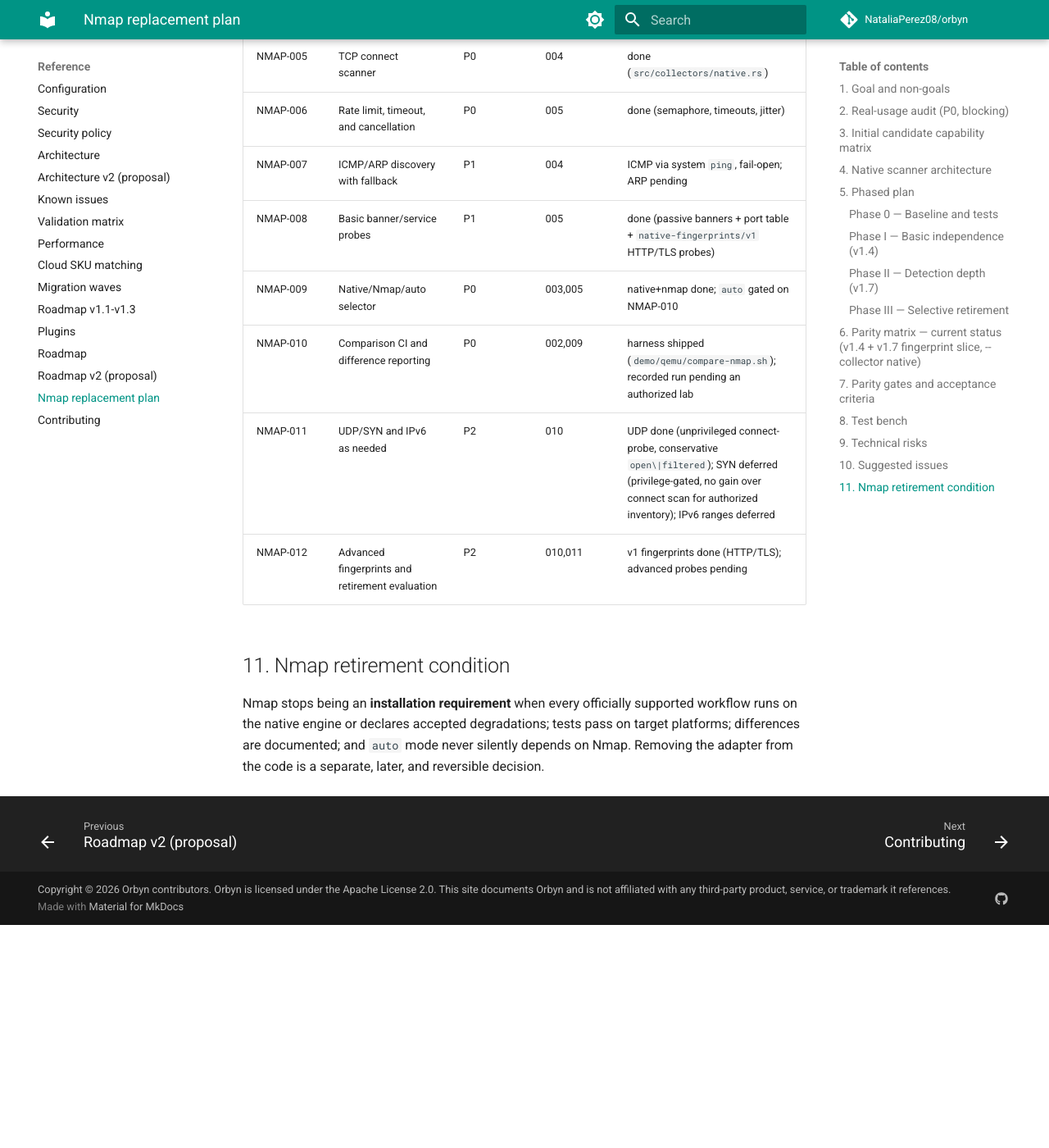
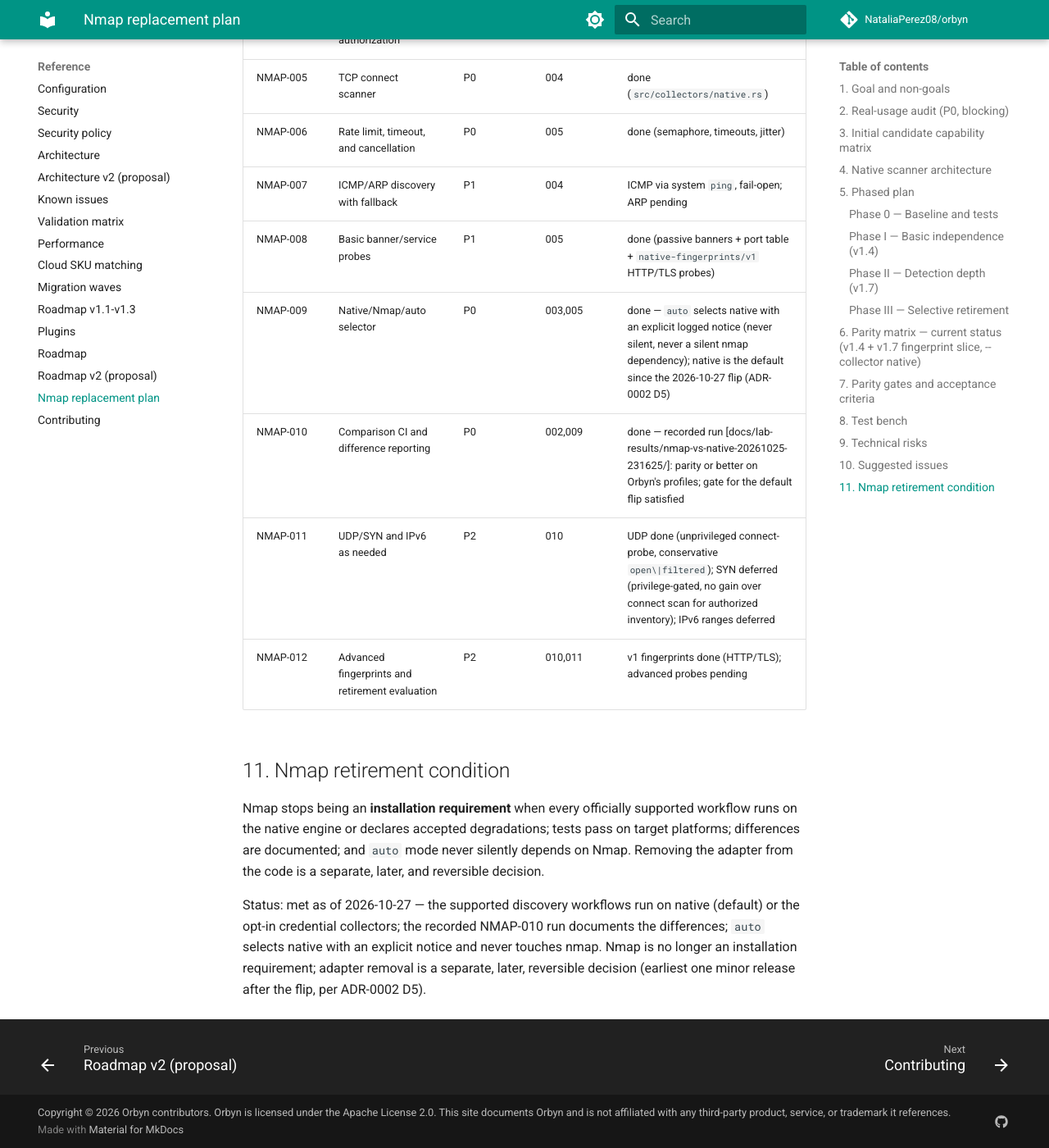
Before and after one commit to NataliaPerez08/orbyn, an MkDocs documentation site: the page built from docs/NMAP_REPLACEMENT_PLAN.md, in a window 1280 px wide and 1400 px high, scrolled down 7037 px. Shown: the whole window at 82% size. Built offline with MkDocs 1.6.1 and Material for MkDocs 9.7.7, drawn with Linux system fonts in a browser that asks for light colours; comment, search, counter and statistics services are not loaded; before the commit the page ends 8165 px from its top, so only the background shows below that; some of the changed text lies outside the part shown.

Commit message:
feat: auto collector mode + default flip to native (ADR-0002 D5)
NMAP-010 parity gate met (docs/lab-results/nmap-vs-native-20261025-231625):
- discover defaults to --collector native; nmap is the opt-in legacy adapter
- auto selects native with an explicit logged notice; never a silent
  switch, never a silent nmap dependency (NMAP_REPLACEMENT_PLAN §11)
- e2e tests pin --collector nmap explicitly; new auto resolution test
- docs: cli.md, ADR-0002 D5 flip record, NMAP_REPLACEMENT_PLAN §6/§10/§11, BACKLOG

```diff
--- a/docs/NMAP_REPLACEMENT_PLAN.md
+++ b/docs/NMAP_REPLACEMENT_PLAN.md
@@ -110,8 +110,9 @@
 ## 6. Parity matrix — current status (v1.4 + v1.7 fingerprint slice, `--collector native`)
 
 Per-feature parity for the features Orbyn actually consumes
-(see [BASELINE_AUDIT.md](BASELINE_AUDIT.md) §2). Nmap remains the default
-collector; this matrix is what gates any default flip (ADR-0001).
+(see [BASELINE_AUDIT.md](BASELINE_AUDIT.md) §2). Native is the default
+collector since 2026-10-27 (ADR-0002 D5, gated on the recorded NMAP-010
+run); this matrix is the evidence for that flip.
 
 | Feature (Orbyn's use) | nmap adapter | native adapter | Parity |
 |---|---|---|---|
@@ -171,11 +172,19 @@
 | NMAP-006 | Rate limit, timeout, and cancellation | P0 | 005 | done (semaphore, timeouts, jitter) |
 | NMAP-007 | ICMP/ARP discovery with fallback | P1 | 004 | ICMP via system `ping`, fail-open; ARP pending |
 | NMAP-008 | Basic banner/service probes | P1 | 005 | done (passive banners + port table + `native-fingerprints/v1` HTTP/TLS probes) |
-| NMAP-009 | Native/Nmap/auto selector | P0 | 003,005 | native+nmap done; `auto` gated on NMAP-010 |
-| NMAP-010 | Comparison CI and difference reporting | P0 | 002,009 | harness shipped (`demo/qemu/compare-nmap.sh`); recorded run pending an authorized lab |
+| NMAP-009 | Native/Nmap/auto selector | P0 | 003,005 | done — `auto` selects native with an explicit logged notice (never silent, never a silent nmap dependency); native is the default since the 2026-10-27 flip (ADR-0002 D5) |
+| NMAP-010 | Comparison CI and difference reporting | P0 | 002,009 | done — recorded run [docs/lab-results/nmap-vs-native-20261025-231625/]: parity or better on Orbyn's profiles; gate for the default flip satisfied |
 | NMAP-011 | UDP/SYN and IPv6 as needed | P2 | 010 | UDP done (unprivileged connect-probe, conservative `open\|filtered`); SYN deferred (privilege-gated, no gain over connect scan for authorized inventory); IPv6 ranges deferred |
 | NMAP-012 | Advanced fingerprints and retirement evaluation | P2 | 010,011 | v1 fingerprints done (HTTP/TLS); advanced probes pending |
 
 ## 11. Nmap retirement condition
 
 Nmap stops being an **installation requirement** when every officially supported workflow runs on the native engine or declares accepted degradations; tests pass on target platforms; differences are documented; and `auto` mode never silently depends on Nmap. Removing the adapter from the code is a separate, later, and reversible decision.
+
+Status: met as of 2026-10-27 — the supported discovery workflows run on
+native (default) or the opt-in credential collectors; the recorded
+NMAP-010 run documents the differences; `auto` selects native with an
+explicit notice and never touches nmap. Nmap is no longer an
+installation requirement; adapter removal is a separate, later,
+reversible decision (earliest one minor release after the flip, per
+ADR-0002 D5).
```
Also changed, not shown: docs/ADR-0002-platform-scope-privacy-pricing-nmap.md (+9 -0 lines), docs/BACKLOG.md (+11 -2 lines), docs/cli.md (+2 -2 lines), 6 other files.
